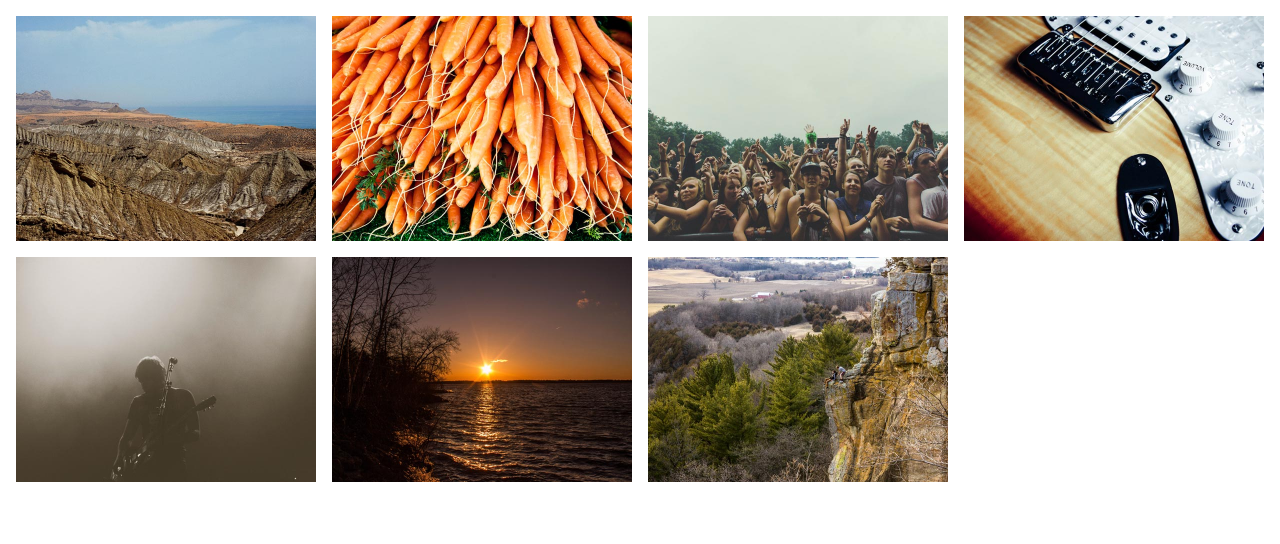
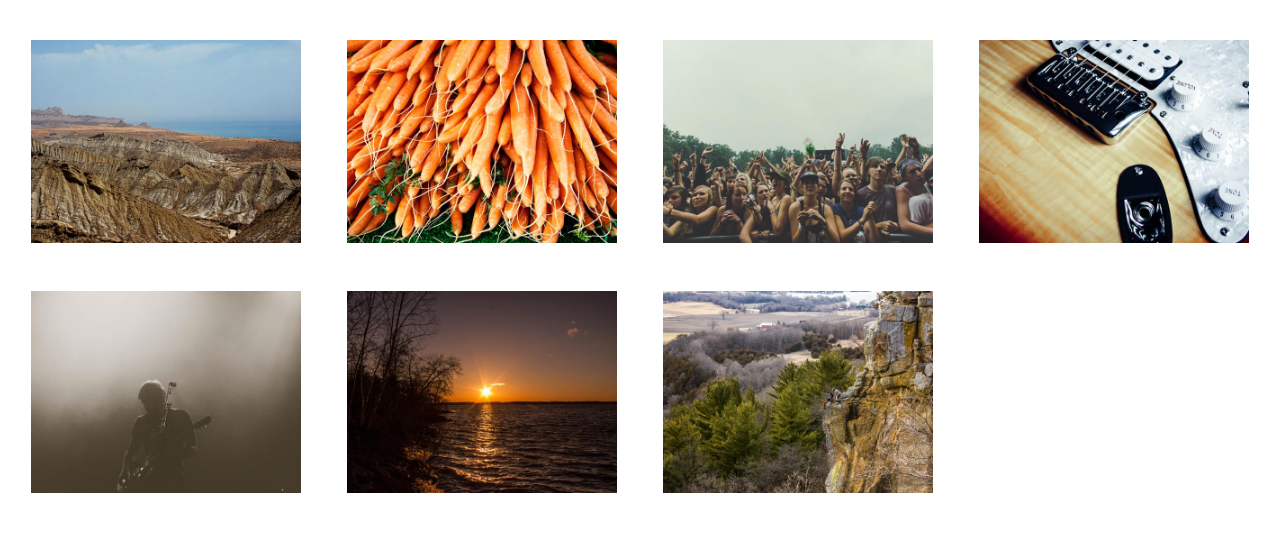
Before and after one commit to hakandegirmen/responsive-images, a plain HTML site: page index.html in a window 1280 px wide. Drawn offline with Linux system fonts and the light colour scheme.

Commit message:
Changed widths of img tags to 90%

```diff
--- a/css/style.css
+++ b/css/style.css
@@ -7,7 +7,7 @@ body {
 
 .container {
     max-width: calc(100% - 2rem);
-    margin: 1rem 0 0 1rem;
+    margin: 2.5rem 0 0 1rem;
 }
 
 .container ul {
@@ -17,13 +17,13 @@ body {
 }
 
 .container ul li{
-    padding: 0 0 1rem 0;
+    padding: 0 0 3rem 0;
 }
 
 .container ul li img {
-    width: 100%;
-    height: auto;
+    width: 90%;
     display: block;
+    margin: 0 auto 0 auto;
 }
 
 .container ul li:lastchild {
```
